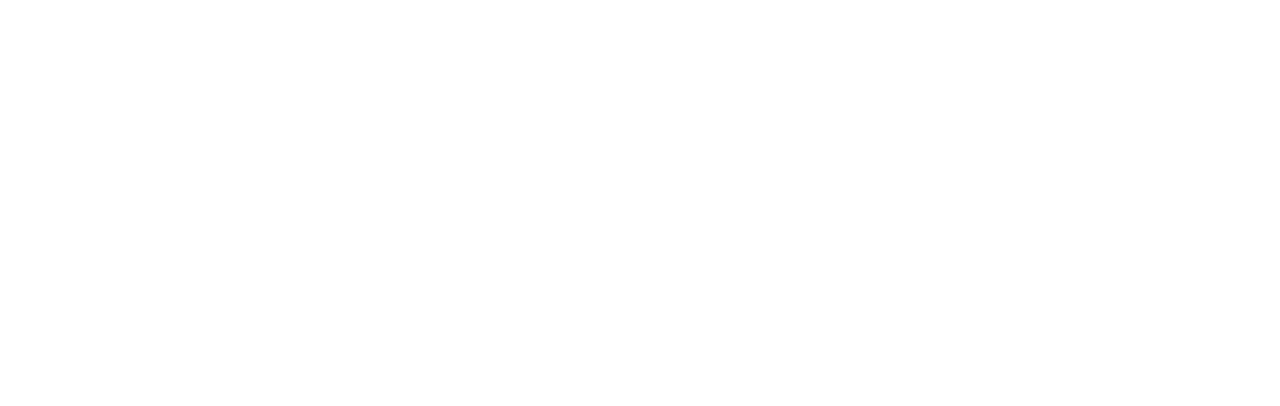
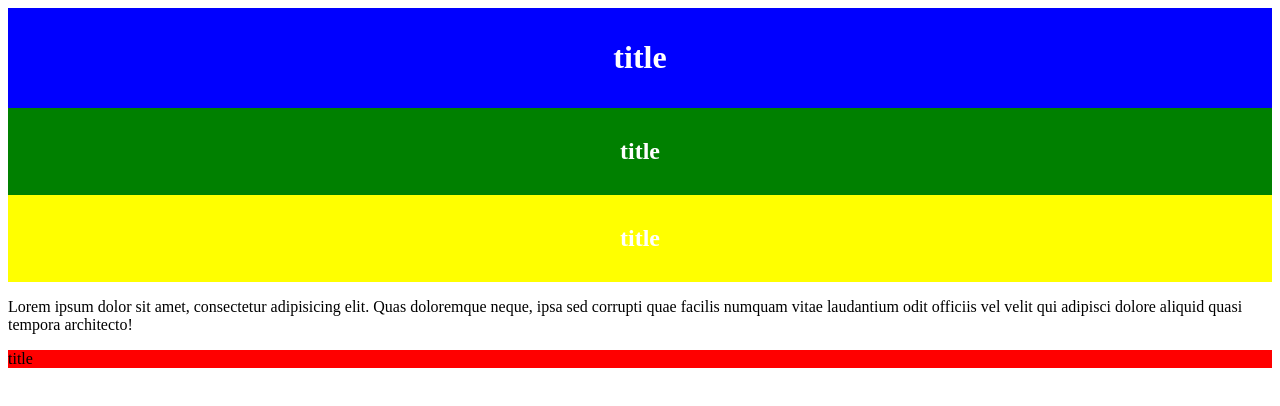
Before and after one commit to wahyuanggara25/recap-09-01-25, a plain HTML site: page index.html in a window 1280 px wide. Drawn offline with Linux system fonts and the light colour scheme.

Commit message:
update css

```diff
--- a/index.html
+++ b/index.html
@@ -4,6 +4,47 @@
     <meta charset="UTF-8" />
     <meta name="viewport" content="width=device-width, initial-scale=1.0" />
     <title>Document wahyu</title>
+
+    <!-- internal css -->
+    <style>
+      header {
+        background-color: blue;
+        color: white;
+        text-align: center;
+        padding: 10px;
+      }
+
+      .main-header {
+        background-color: green;
+        color: white;
+        text-align: center;
+        padding: 10px;
+      }
+    </style>
+
+    <!-- external css -->
+    <link rel="stylesheet" href="styles.css" />
   </head>
-  <body></body>
+
+  <body>
+    <header>
+      <h1>title</h1>
+    </header>
+
+    <main>
+      <header class="main-header">
+        <h2>title</h2>
+      </header>
+
+      <header class="main-header" id="unique-main-header">
+        <h2>title</h2>
+      </header>
+      <p>Lorem ipsum dolor sit amet, consectetur adipisicing elit. Quas doloremque neque, ipsa sed corrupti quae facilis numquam vitae laudantium odit officiis vel velit qui adipisci dolore aliquid quasi tempora architecto!</p>
+    </main>
+
+    <!-- inline css -->
+    <footer style="background-color: red">
+      <span>title</span>
+    </footer>
+  </body>
 </html>
--- /dev/null
+++ b/styles.css
@@ -0,0 +1,3 @@
+#unique-main-header {
+  background-color: yellow;
+}
```
